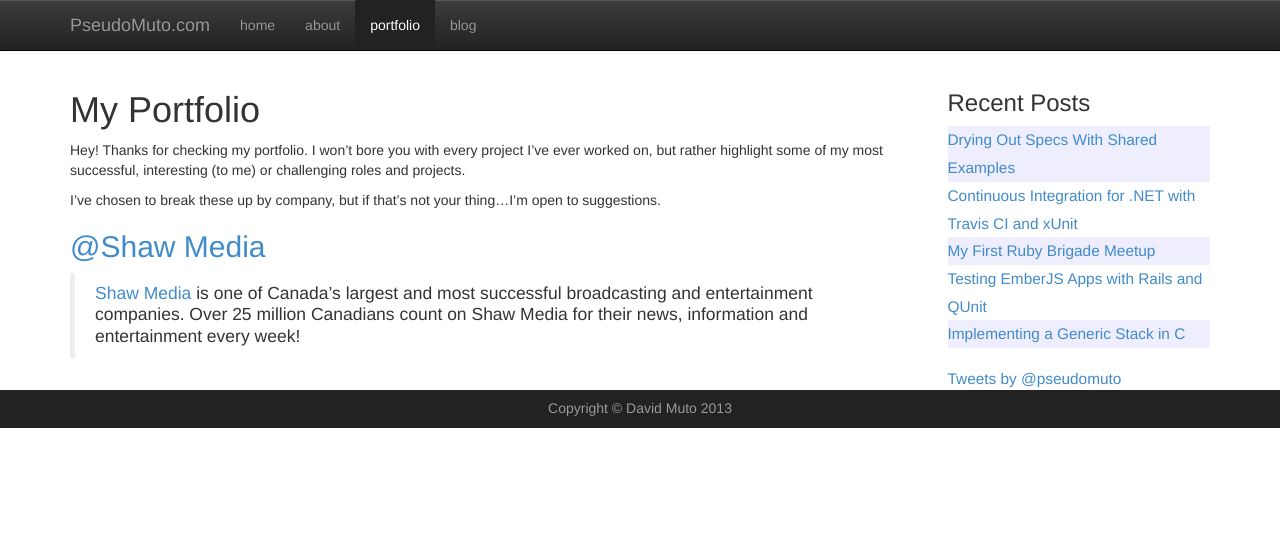
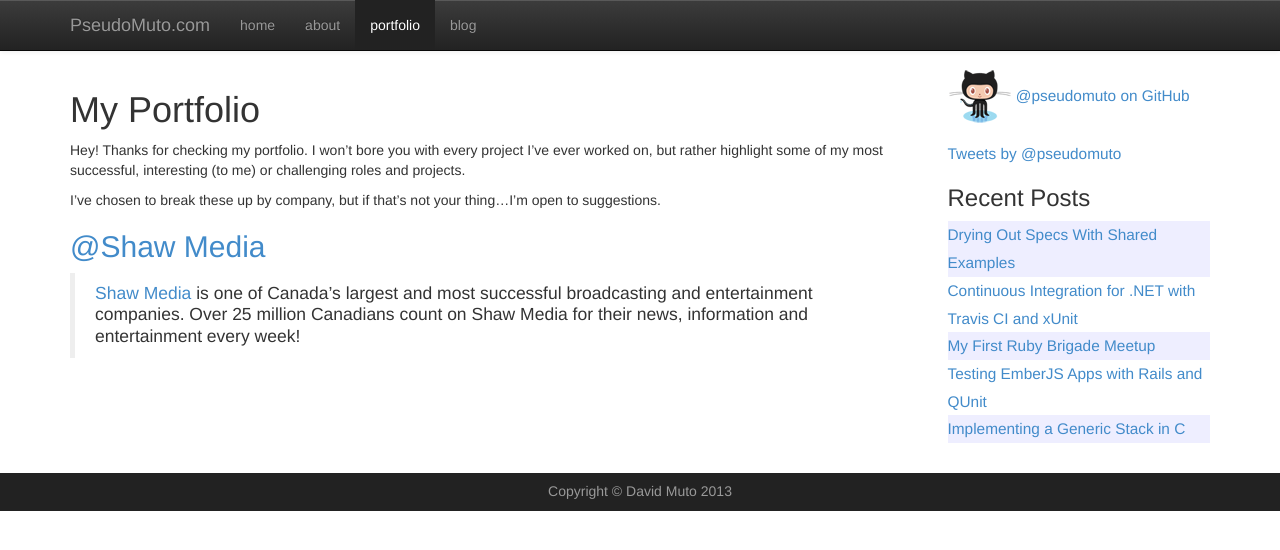
Before and after one commit to pseudomuto/pseudomuto.github.io, a Jekyll site: the page built from portfolio/index.md, in a window 1280 px wide. Shown: the top 550 px of the page. Built offline with Jekyll 4.4.1, drawn with Linux system fonts in a browser that asks for light colours; Markdown is read by kramdown in place of the engine named in the settings; comment, search, counter and statistics services are not loaded.

Commit message:
adding link to github

```diff
--- a/_layouts/default.html
+++ b/_layouts/default.html
@@ -39,8 +39,6 @@
 
     {% include footer.html %}
 
-    <!-- <a href="http://github.com/pseudomuto"><img style="position: absolute; top: 50px; right: 0; border: 0;" src="http://s3.amazonaws.com/github/ribbons/forkme_right_red_aa0000.png" alt="Fork me on GitHub" /></a> -->
-
     <script type="text/javascript" src="http://codeorigin.jquery.com/jquery-1.10.2.min.js"></script>
     <script type="text/javascript" src="//s7.addthis.com/js/300/addthis_widget.js#pubid=ra-521a7d057b074526"></script>
     <script type="text/javascript">
--- a/_layouts/page.html
+++ b/_layouts/page.html
@@ -6,14 +6,19 @@
     {{ content }}
   </div>
   <div id="recent-posts" class="col-3 col-xs-12 col-sm-12 col-lg-3">
+
+    <div id="my-links">
+      <a href="https://github.com/pseudomuto/"><img src="/assets/img/github.png" alt=""> @pseudomuto on GitHub</a>
+    </div>
+
+    <a class="twitter-timeline" href="https://twitter.com/pseudomuto" data-widget-id="345644572543696896">Tweets by @pseudomuto</a>
+    <script>!function(d,s,id){var js,fjs=d.getElementsByTagName(s)[0],p=/^http:/.test(d.location)?'http':'https';if(!d.getElementById(id)){js=d.createElement(s);js.id=id;js.src=p+"://platform.twitter.com/widgets.js";fjs.parentNode.insertBefore(js,fjs);}}(document,"script","twitter-wjs");</script>
+
     <h3>Recent Posts</h3>
     <ul class="list-unstyled">
       {% for post in site.posts limit:5 %}
       <li><a href="{{ post.url }}">{{ post.title }}</a></li>
       {% endfor %}
     </ul>
-    <a class="twitter-timeline" href="https://twitter.com/pseudomuto" data-widget-id="345644572543696896">Tweets by @pseudomuto</a>
-    <script>!function(d,s,id){var js,fjs=d.getElementsByTagName(s)[0],p=/^http:/.test(d.location)?'http':'https';if(!d.getElementById(id)){js=d.createElement(s);js.id=id;js.src=p+"://platform.twitter.com/widgets.js";fjs.parentNode.insertBefore(js,fjs);}}(document,"script","twitter-wjs");</script>
-
   </div>
 </div>
--- a/assets/css/main.css
+++ b/assets/css/main.css
@@ -35,10 +35,13 @@
   float: left;
   padding: 0 20px 20px 0; }
 
+#my-links {
+  padding-bottom: 20px; }
+
 #recent-posts {
   font-size: 1.1em; }
   #recent-posts ul {
-    margin-bottom: 20px; }
+    padding-bottom: 20px; }
     #recent-posts ul li {
       line-height: 1.8; }
     #recent-posts ul li:nth-child(2n + 1) {
```
Also changed, not shown: other parts of _layouts/default.html (+1 -3 lines), assets/css/main.scss (+9 -1 lines), README.md, assets/img/github.png (added).
